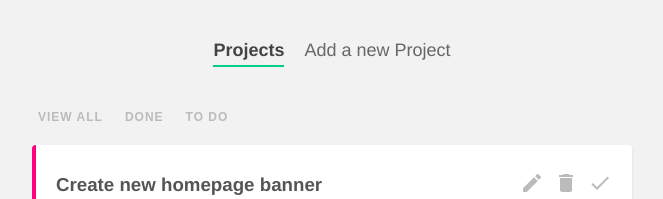
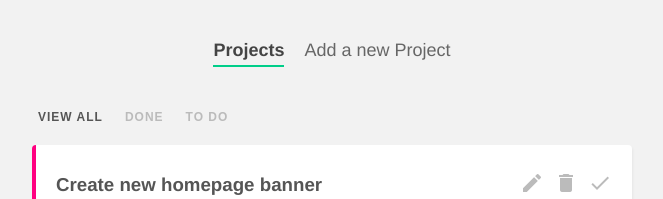
Before and after one commit to AdaN6/project-planner, a Vue app: page / in a window 1280 px wide. Shown: the top 199 px of the page, without its empty margins (308-971 px from the left). Built offline with nearby package versions, Linux system fonts and the light colour scheme; data requests are answered from the project's data file.

Commit message:
created conditional class for selected filter nav

```diff
--- a/src/components/FilterNav.vue
+++ b/src/components/FilterNav.vue
@@ -1,12 +1,12 @@
 <template>
   <nav class="filter-nav">
-    <button @click="updateFilter('all')">
+    <button @click="updateFilter('all')" :class="{active: current === 'all'}">
         View All
     </button>
-    <button @click="updateFilter('done')">
+    <button @click="updateFilter('done')" :class="{active: current === 'done'}">
         Done
     </button>
-    <button @click="updateFilter('toDo')">
+    <button @click="updateFilter('toDo')" :class="{active: current === 'toDo'}">
         To do
     </button>
   </nav>
@@ -14,6 +14,7 @@
 
 <script>
 export default {
+    props: ['current'],
     methods: {
         updateFilter(by) {
             this.$emit('filterChange', by)
--- a/src/views/HomeView.vue
+++ b/src/views/HomeView.vue
@@ -1,6 +1,6 @@
 <template>
   <div class="home">
-    <FilterNav @filterChange="current = $event"/>
+    <FilterNav @filterChange="current = $event" :current="current"/>
     <div v-if="projects.length">
       <div v-for="project in projects" :key="project.id">
         <SingleProject :project="project" @delete="handleDelete" @complete="handleComplete"/>
```
